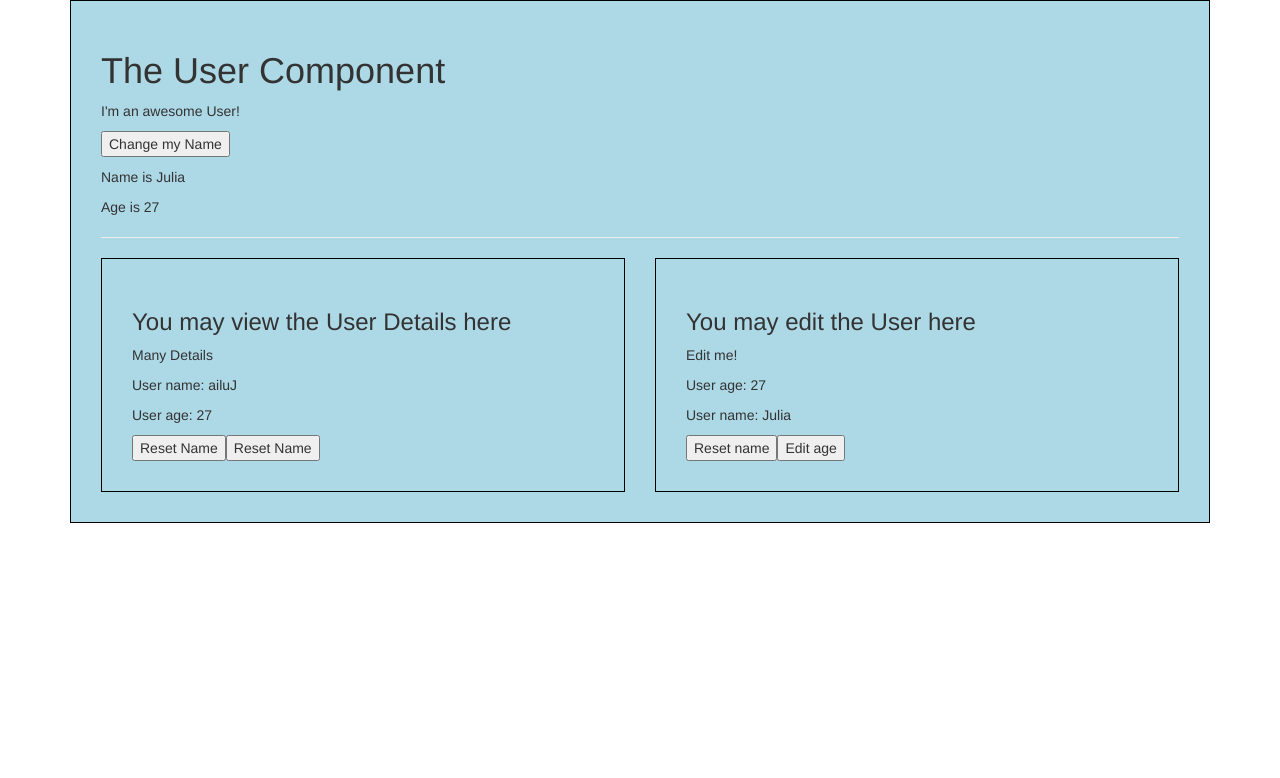
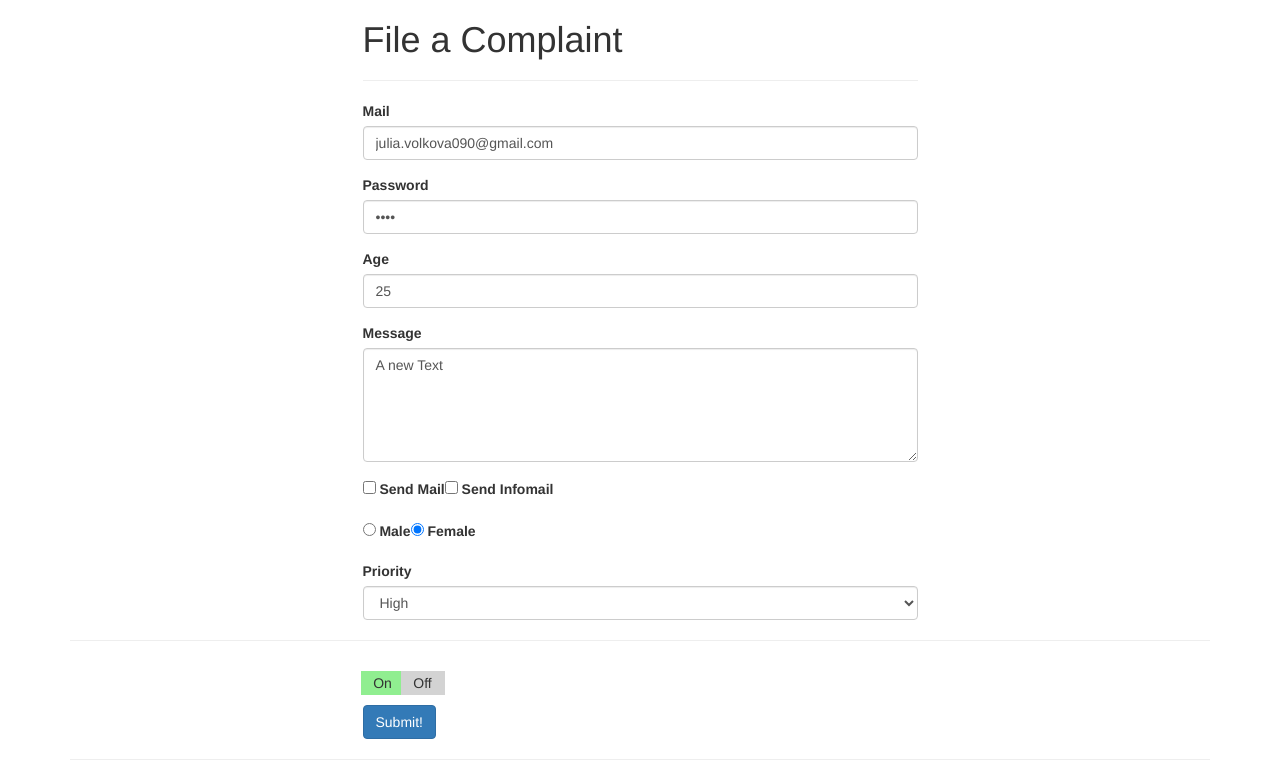
Before and after one commit to Julia-Volkova/Vue-example, a Vue app in the folder vue-cli/: page / in a window 1280 px wide. Shown: the top 778 px of the page. Built offline with nearby package versions, Linux system fonts and the light colour scheme.

Commit message:
Forms - checkbox, radiobutton, textarea, input

```diff
--- a/vue-cli/src/App.vue
+++ b/vue-cli/src/App.vue
@@ -1,26 +1,166 @@
 <template>
   <div class="container">
+    <form>
+      <div class="row">
+        <div class="col-xs-12 col-sm-8 col-sm-offset-2 col-md-6 col-md-offset-3">
+          <h1>File a Complaint</h1>
+          <hr>
+          <div class="form-group">
+            <label for="email">Mail</label>
+            <input
+              type="text"
+              id="email"
+              class="form-control"
+              :value="userData.email"
+              @input="userData.email = $event.target.value">
+          </div>
+          <div class="form-group">
+            <label for="password">Password</label>
+            <input
+              type="password"
+              id="password"
+              class="form-control"
+              v-model.lazy="userData.password">
+          </div>
+          <div class=" form-group">
+            <label for="age">Age</label>
+            <input
+              type="number"
+              id="age"
+              class="form-control"
+              v-model="userData.age">
+          </div>
+
+        </div>
+      </div>
+      <div class=" row">
+        <div class="col-xs-12 col-sm-8 col-sm-offset-2 col-md-6 col-md-offset-3 form-group">
+          <label for="message">Message</label><br>
+          <!-- Interpolation between <textarea>{{ test }}</textarea> doesn't work!-->
+                    <textarea
+                      id="message"
+                      rows="5"
+                      class="form-control"
+                      v-model.lazy="message"></textarea>
+        </div>
+      </div>
+      <div class="row">
+        <div class="col-xs-12 col-sm-8 col-sm-offset-2 col-md-6 col-md-offset-3">
+          <div class="form-group">
+            <label for="sendmail">
+              <input
+                type="checkbox"
+                id="sendmail"
+                value="SendMail"
+                v-model="sendMail"> Send Mail
+            </label>
+            <label for="sendInfomail">
+              <input
+                type="checkbox"
+                id="sendInfomail"
+                value="SendInfoMail"
+                v-model="sendMail"> Send Infomail
+            </label>
+          </div>
+
+        </div>
+      </div>
+      <div class=" row">
+        <div class="col-xs-12 col-sm-8 col-sm-offset-2 col-md-6 col-md-offset-3 form-group">
+          <label for="male">
+            <input
+              type="radio"
+              id="male"
+              value="Male"
+              v-model="gender"> Male
+          </label>
+          <label for="female">
+            <input
+              type="radio"
+              id="female"
+              value="Female"
+              v-model="gender"> Female
+          </label>
+        </div>
+      </div>
+      <div class="row">
+        <div class="col-xs-12 col-sm-8 col-sm-offset-2 col-md-6 col-md-offset-3 from-group">
+          <label for="priority">Priority</label>
+          <select
+            id="priority"
+            class="form-control"
+            v-model="selectedPriority">
+            <option
+              v-for="priority in priorities"
+              :selected="priority === 'Medium'">{{ priority }}
+            </option>
+          </select>
+        </div>
+      </div>
+      <hr>
+      <div class="row">
+        <div class="col-xs-12 col-sm-8 col-sm-offset-2 col-md-6 col-md-offset-3">
+          <app-switch v-model="dataSwitch"></app-switch>
+        </div>
+      </div>
+      <div class="row">
+        <div class="col-xs-12 col-sm-8 col-sm-offset-2 col-md-6 col-md-offset-3">
+          <button
+            class="btn btn-primary">Submit!
+          </button>
+        </div>
+      </div>
+    </form>
+    <hr>
     <div class="row">
-      <div class="col-xs-12">
-        <app-user></app-user>
+      <div class="col-xs-12 col-sm-8 col-sm-offset-2 col-md-6 col-md-offset-3">
+        <div class="panel panel-default">
+          <div class="panel-heading">
+            <h4>Your Data</h4>
+          </div>
+          <div class="panel-body">
+            <p>Mail: {{ userData.email }}</p>
+            <p>Password: {{ userData.password }}</p>
+            <p>Age: {{ userData.age }}</p>
+            <p style="white-space: pre;">Message: {{ message }}</p>
+            <p><strong>Send Mail?</strong></p>
+            <ul>
+              <li v-for="item in sendMail">{{ item }}</li>
+            </ul>
+            <p>Gender: {{ gender }}</p>
+            <p>Priority: {{ selectedPriority }}</p>
+          </div>
+        </div>
       </div>
     </div>
   </div>
 </template>
 
 <script>
-  import User from './components/User.vue';
+  import Switch from './Switch.vue';
 
   export default {
+    data() {
+      return {
+        userData: {
+          email: 'julia.volkova090@gmail.com',
+          password: '2323',
+          age: 25
+        },
+        message: 'A new Text',
+        sendMail: [],
+        gender: 'Female',
+        selectedPriority: 'High',
+        priorities: ['High', 'Medium', 'Low'],
+        dataSwitch: true
+      }
+    },
     components: {
-      'app-user': User
+      'app-switch': Switch
     }
   }
 </script>
 
 <style>
-  div.component {
-    border: 1px solid black;
-    padding: 30px;
-  }
+
 </style>
--- /dev/null
+++ b/vue-cli/src/Switch.vue
@@ -0,0 +1,45 @@
+<template>
+  <div>
+    <div
+      id="on"
+      @click="value = true"
+      :class="{active: value}">On</div>
+    <div
+      id="off"
+      @click="value = false"
+      :class="{active: !value}">Off</div>
+  </div>
+</template>
+
+<script>
+  export default {
+//    data() {
+//      return {
+//        isOn: true
+//      };
+//    },
+    props: ['value']
+  }
+</script>
+
+<style scoped>
+  #on, #off {
+    width: 40px;
+    height: 20px;
+    background-color: lightgray;
+    padding: 2px;
+    display: inline-block;
+    margin: 10px -2px;
+    box-sizing: content-box;
+    cursor: pointer;
+    text-align: center;
+  }
+
+  #on:hover, #on.active {
+    background-color: lightgreen;
+  }
+
+  #off:hover, #off.active {
+    background-color: lightcoral;
+  }
+</style>
--- a/vue-cli/src/components/User.vue
+++ /dev/null
@@ -1,50 +0,0 @@
-<template>
-  <div class="component">
-    <h1>The User Component</h1>
-    <p>I'm an awesome User!</p>
-    <button @click="changeName">Change my Name</button>
-    <p style="margin-top: 10px;">Name is {{ name }}</p>
-    <p style="margin-top: 10px;">Age is {{ age }}</p>
-    <hr>
-    <div class="row">
-      <div class="col-xs-12 col-sm-6">
-        <app-user-detail :myName="name" @nameWasReset="name = $event" :resetFn="resetName" :userAge="age"></app-user-detail>
-      </div>
-      <div class="col-xs-12 col-sm-6">
-        <app-user-edit :myName="name" :userAge="age" @ageWasEdited="age = $event" :resetFn="resetName"></app-user-edit>
-      </div>
-    </div>
-  </div>
-</template>
-
-<script>
-  import UserDetail from './UserDetail.vue';
-  import UserEdit from './UserEdit.vue';
-
-  export default {
-    data: function () {
-      return {
-        name: 'Julia',
-        age: 27
-      }
-    },
-    methods: {
-      changeName() {
-        this.name = 'Victor';
-      },
-      resetName() {
-        this.name = 'Julia';
-      }
-    },
-    components: {
-      'app-user-detail': UserDetail,
-      'app-user-edit': UserEdit
-    }
-  }
-</script>
-
-<style scoped>
-  div {
-    background-color: lightblue;
-  }
-</style>
--- a/vue-cli/src/components/UserDetail.vue
+++ /dev/null
@@ -1,45 +0,0 @@
-<template>
-  <div class="component">
-    <h3>You may view the User Details here</h3>
-    <p>Many Details</p>
-    <p>User name: {{ switchName() }}</p>
-    <p>User age: {{ userAge }}</p>
-    <button @click="resetName">Reset Name</button>
-    <button @click="resetFn()">Reset Name</button>
-  </div>
-</template>
-
-<script>
-  import { eventBus } from '../main';
-
-  export default {
-    props: {
-      myName: {
-        type: String,
-        default: "Julia"
-      },
-      resetFn: Function,
-      userAge: Number
-    },
-    methods: {
-      switchName() {
-        return this.myName.split("").reverse().join("");
-      },
-      resetName() {
-        this.myName = 'Julia';
-        this.$emit('nameWasReset', this.myName);
-      }
-    },
-    created() {
-      eventBus.$on('ageWasEdited', (age) => {
-        this.userAge = age;
-    });
-    }
-  }
-</script>
-
-<style scoped>
-  div {
-    background-color: lightcoral;
-  }
-</style>
--- a/vue-cli/src/components/UserEdit.vue
+++ /dev/null
@@ -1,36 +0,0 @@
-<template>
-  <div class="component">
-    <h3>You may edit the User here</h3>
-    <p>Edit me!</p>
-    <p>User age: {{ userAge }}</p>
-    <p>User name: {{ myName }}</p>
-    <button @click="resetFn()">Reset name</button>
-    <button @click="editAge">Edit age</button>
-  </div>
-</template>
-
-<script>
-  import { eventBus } from '../main';
-
-  export default {
-    props: {
-      userAge: Number,
-      myName: String,
-      resetFn: Function
-    },
-    methods: {
-      editAge() {
-        this.userAge = 30;
-//        this.$emit('ageWasEdited', this.userAge);
-//        eventBus.$emit('ageWasEdited', this.userAge);
-        eventBus.changeAge(this.userAge);
-      }
-    }
-  }
-</script>
-
-<style scoped>
-  div {
-    background-color: lightgreen;
-  }
-</style>
```
